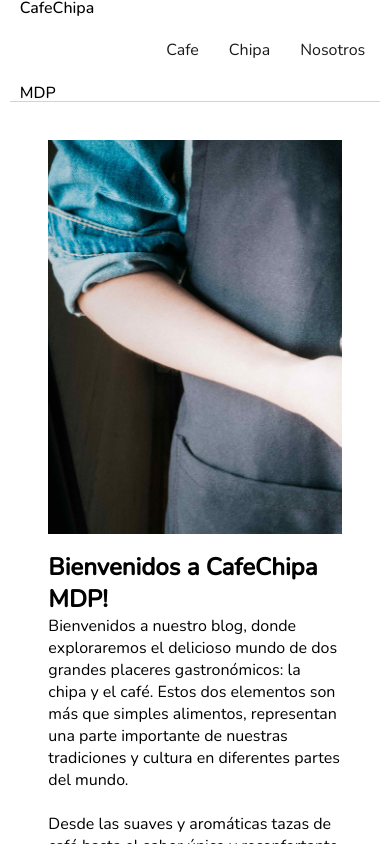
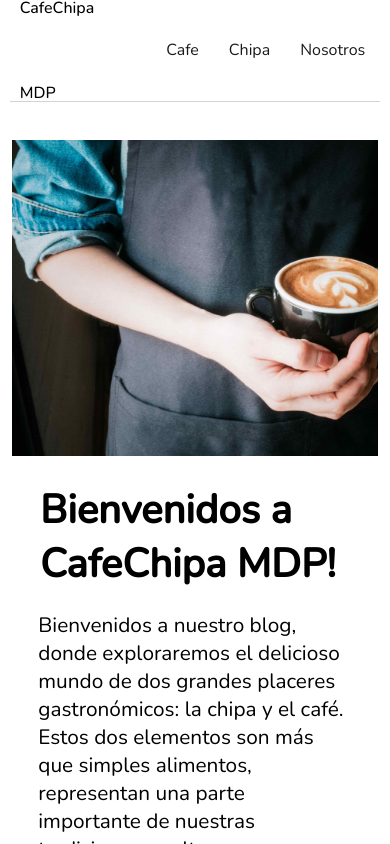
Before and after one commit to veranicolas/ChipaCafeBlog, a React (Vite) app: page / in a window 390 px wide. Built offline with nearby package versions, Linux system fonts and the light colour scheme.

Commit message:
mas cambios para resol menor a 426px

```diff
--- a/src/App.module.css
+++ b/src/App.module.css
@@ -30,6 +30,11 @@
   .appContainer{
 
     width: 100%;
+    /* height: 100vh; */
+  }
+  .bodyContainer{
+
+    height: 100vh;
   }
 
 }
--- a/src/components/Index/Index.module.css
+++ b/src/components/Index/Index.module.css
@@ -31,3 +31,42 @@
         }
     }
 }
+
+@media only screen and (max-width:426px){
+
+    .indexContainer{
+
+
+        padding-bottom: 100px;
+
+        > .carrouselContainer{
+            height: 50%;
+            width: 100%;
+            min-height: 50%;
+            margin-bottom: 0px;
+        }
+
+        > .textoIntroductorio{
+            width: 90%;
+            height: 10000px;
+            display: flex;
+            flex-direction: column;
+            justify-content: space-evenly;
+            margin-top: 2vh;
+
+            > p {
+                width: 95%;
+                text-align: left;
+                font-size: 1.3em;
+                padding-top:10px
+            }
+
+            > h2 {
+                width: 100%;
+                text-align: left;
+                padding: 10px;
+                font-size: 2.5em;
+            }
+        }
+    }
+}
```
